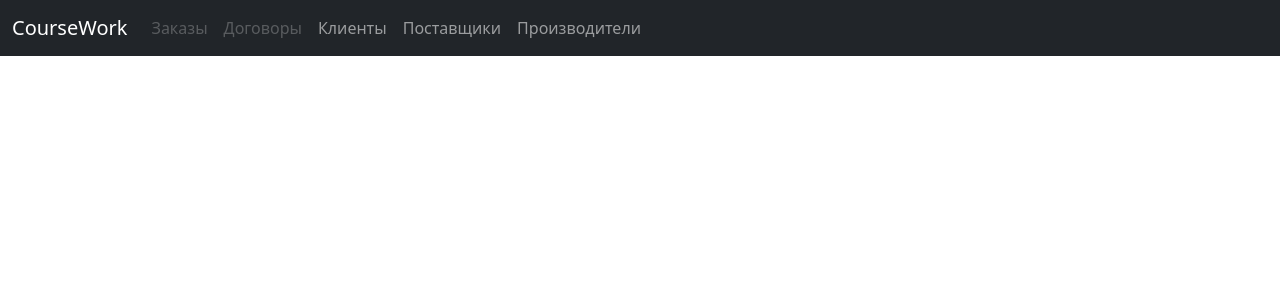
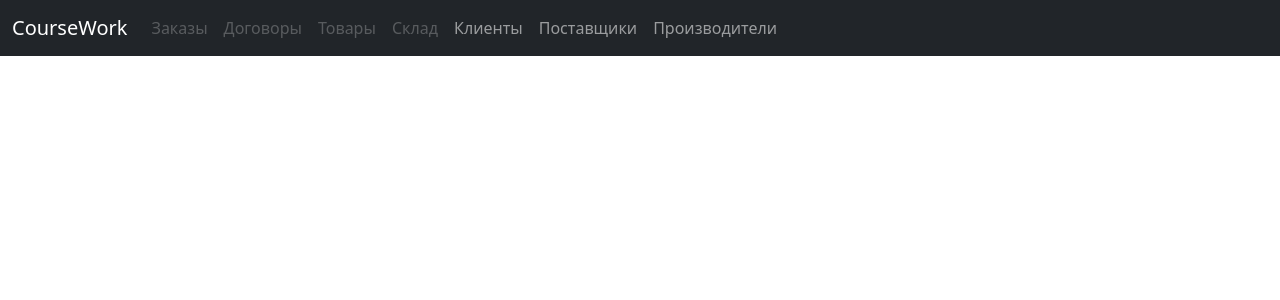
Before and after one commit to shubarinv/3Course_spring_coursework, a Django app: template vhCourseWork/templates/base.html in a window 1280 px wide. Shown: the top 300 px of the page. Run offline with Django 3.2, Linux system fonts and the light colour scheme; the template is opened without the code that fills it, so the values that code supplies are empty.

Commit message:
updated nav bar with new links

```diff
--- a/vhCourseWork/templates/base.html
+++ b/vhCourseWork/templates/base.html
@@ -22,8 +22,10 @@
         </button>
         <div class="collapse navbar-collapse" id="navbarNavAltMarkup">
             <div class="navbar-nav">
-                <a class="nav-link disabled" href="#" aria-disabled="true">Заказы</a>
-                <a class="nav-link disabled" href="#" aria-disabled="true">Договоры</a>
+                <a class="nav-link disabled" href="/orders" aria-disabled="true">Заказы</a>
+                <a class="nav-link disabled" href="/contracts" aria-disabled="true">Договоры</a>
+                <a class="nav-link disabled" href="/merchandise" aria-disabled="true">Товары</a>
+                <a class="nav-link disabled" href="/storage" aria-disabled="true">Склад</a>
                 <a class="nav-link" href="/clients">Клиенты</a>
                 <a class="nav-link" href="/suppliers">Поставщики</a>
                 <a class="nav-link" href="/manufacturers">Производители</a>
```
